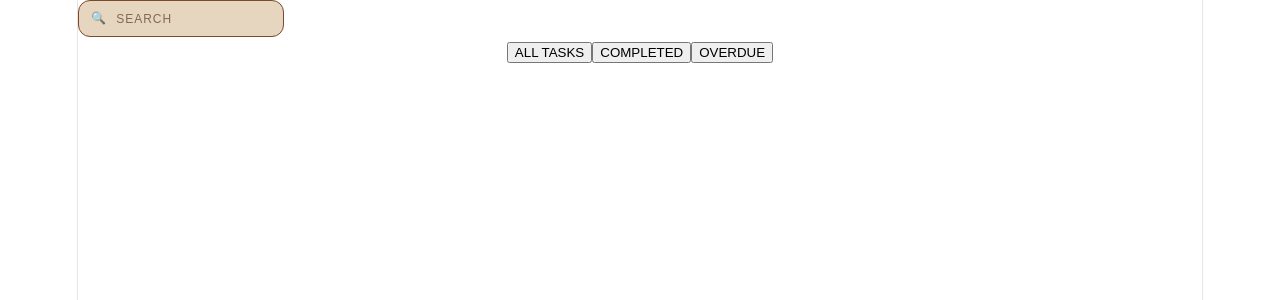
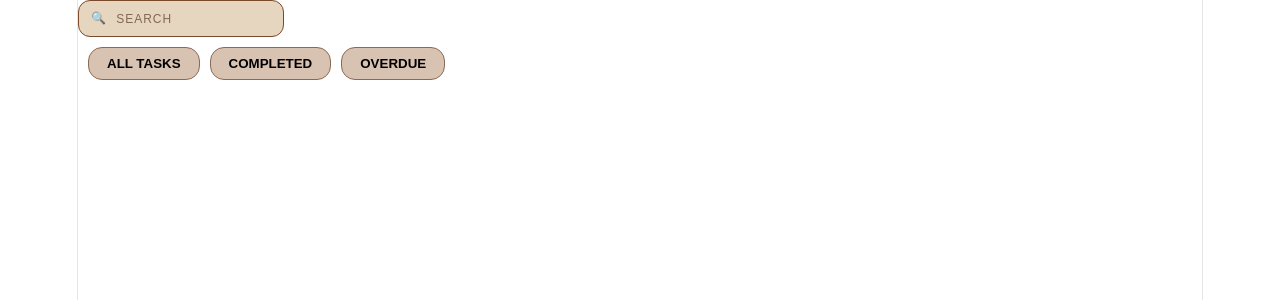
Before and after one commit to Nyxth-666/TaskFlow, a React (Vite) app: page / in a window 1280 px wide. Shown: the top 300 px of the page. Built offline with nearby package versions, Linux system fonts and the light colour scheme.

Commit message:
filters.css

```diff
--- a/src/components/Filters.css
+++ b/src/components/Filters.css
@@ -0,0 +1,22 @@
+.task-tabs{
+
+    display:flex;
+    gap:10px;
+    background: transparent;
+    padding:10px;
+    border-radius:12px;
+    width:fit-content;
+}
+
+.tab-btn{
+    padding:8px 18px;
+    border-radius:14px;
+    border:1px solid #8b6a55;
+    background:#d8c2b2;
+    font-weight:600;
+    cursor:pointer;
+}
+
+.tab-btn:hover{
+    background:#caa48a;
+}
```
